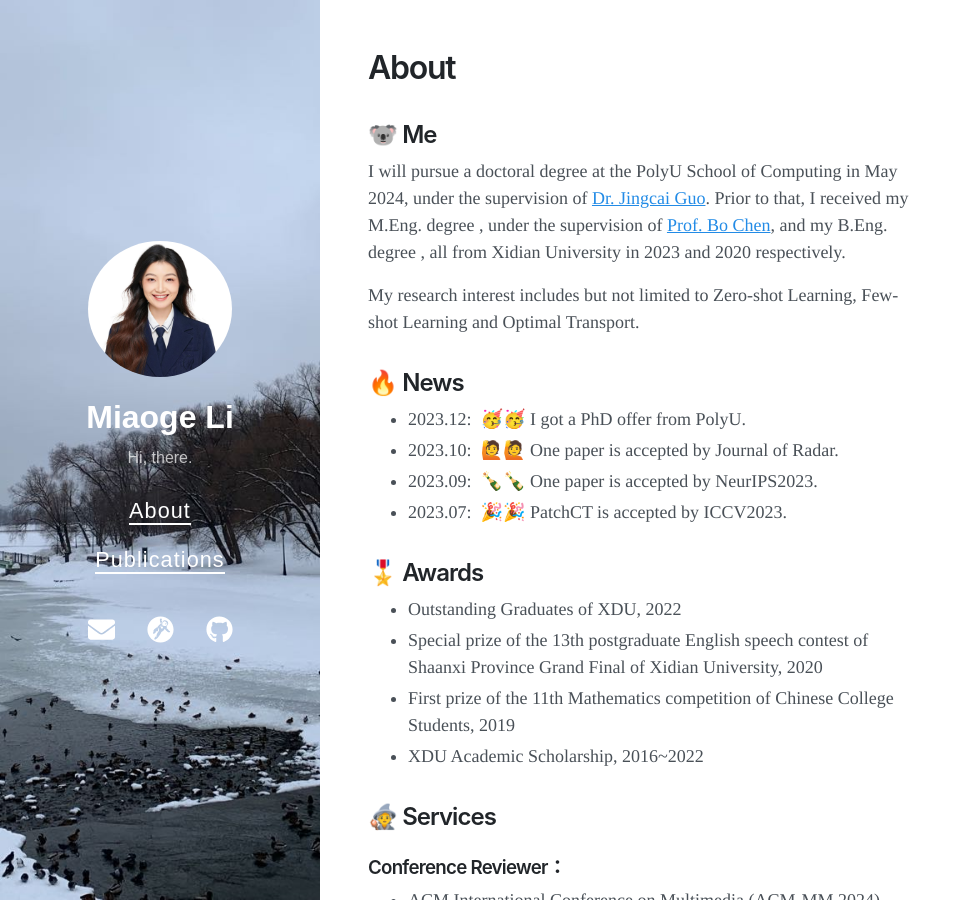
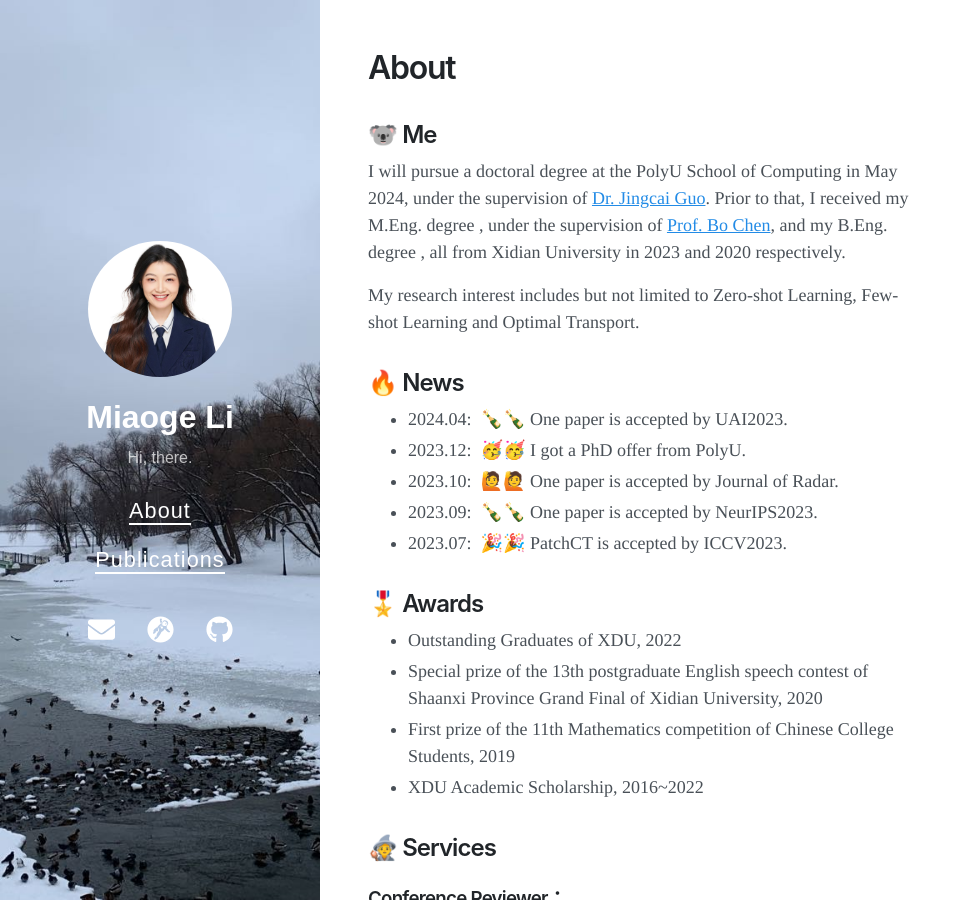
Before and after one commit to keepgoingjkg/keepgoingjkg.github.io, a Jekyll site: the page built from about.md, in a window 1280 px wide and 900 px high. Shown: the whole window, without its empty margins (0-972 px from the left). Built offline with Jekyll 4.4.1, drawn with Linux system fonts in a browser that asks for light colours; nearby versions of some CDN libraries.

Commit message:
Update about.md

```diff
--- a/about.md
+++ b/about.md
@@ -12,6 +12,7 @@ I will pursue a doctoral degree at the PolyU School of Computing in May 2024, un
 My research interest includes but not limited to Zero-shot Learning, Few-shot Learning and Optimal Transport.
 
 ## 🔥 News
+- 2024.04: &nbsp;🍾🍾 One paper is accepted by UAI2023.
 - 2023.12: &nbsp;🥳🥳 I got a PhD offer from PolyU.
 - 2023.10: &nbsp;🙋🙋 One paper is accepted by Journal of Radar.
 - 2023.09: &nbsp;🍾🍾 One paper is accepted by NeurIPS2023.
```
